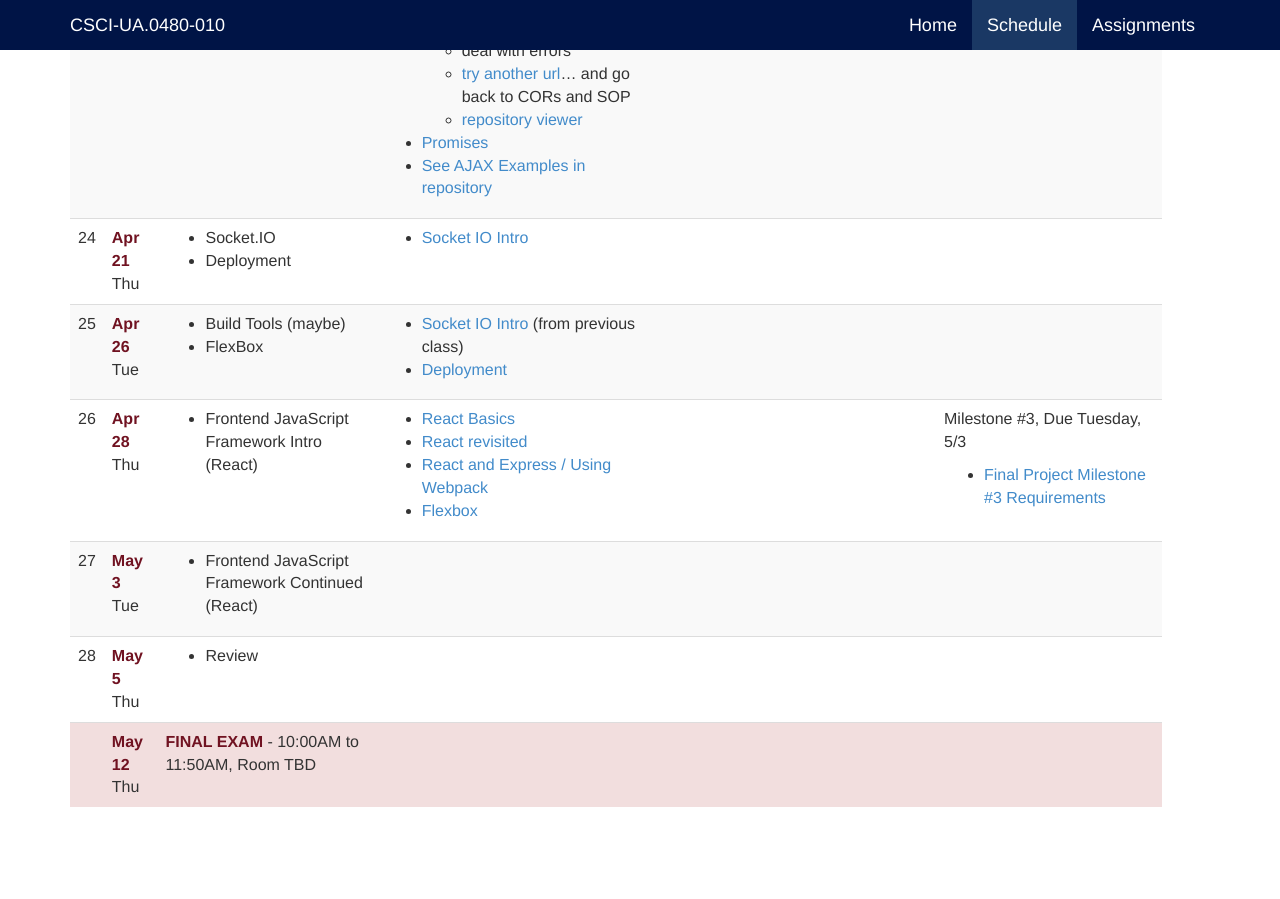
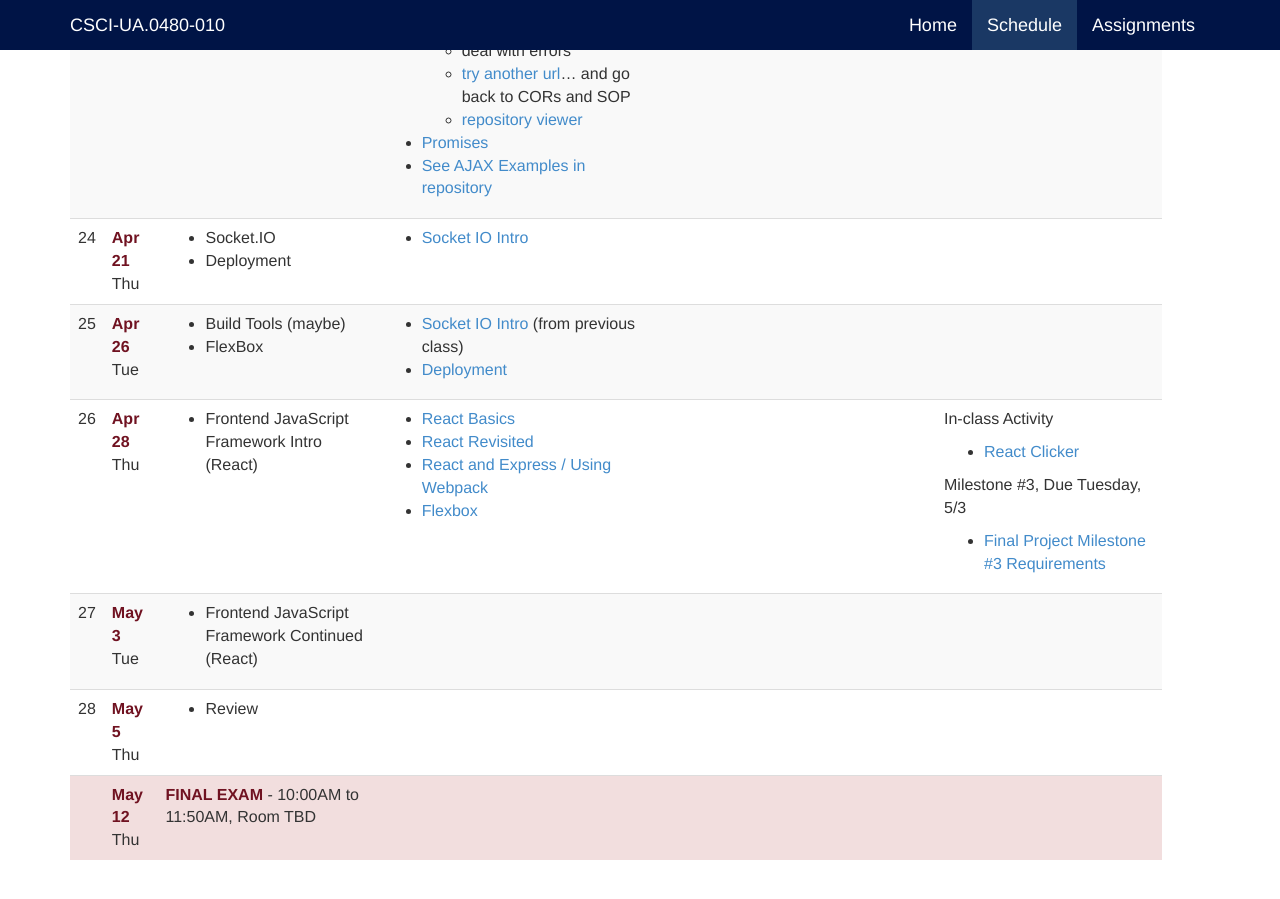
Before and after one commit to jl4282/csci-ua.0480-spring2016-010, a Jekyll site: the page built from schedule.markdown, in a window 1280 px wide and 900 px high, scrolled down 5736 px. Built offline with Jekyll 4.4.1, drawn with Linux system fonts in a browser that asks for light colours; before the commit the page ends 6583 px from its top, so only the background shows below that.

Commit message:
add in-class activity

```diff
--- a/_includes/schedule/26.markdown
+++ b/_includes/schedule/26.markdown
@@ -1,6 +1,6 @@
 	<td markdown="block">
 * [React Basics](slides/24/react.html)
-* [React revisited](slides/26/react-webpack.html)
+* [React Revisited](slides/26/react-webpack.html)
 * [React and Express / Using Webpack](slides/27/react-webpack-continued.html)
 * [Flexbox](slides/24/flexbox.html)
 </td>
@@ -11,6 +11,9 @@
 -->
 </td>
 	<td markdown="block">
+In-class Activity
+
+* [React Clicker](https://docs.google.com/a/nyu.edu/forms/d/1bDbEsO6ZTanAe1F0BIVzYQg4ECJsEBuLeXQztmwPvNw/viewform)
 
 Milestone #3, Due Tuesday, 5/3
 
```
